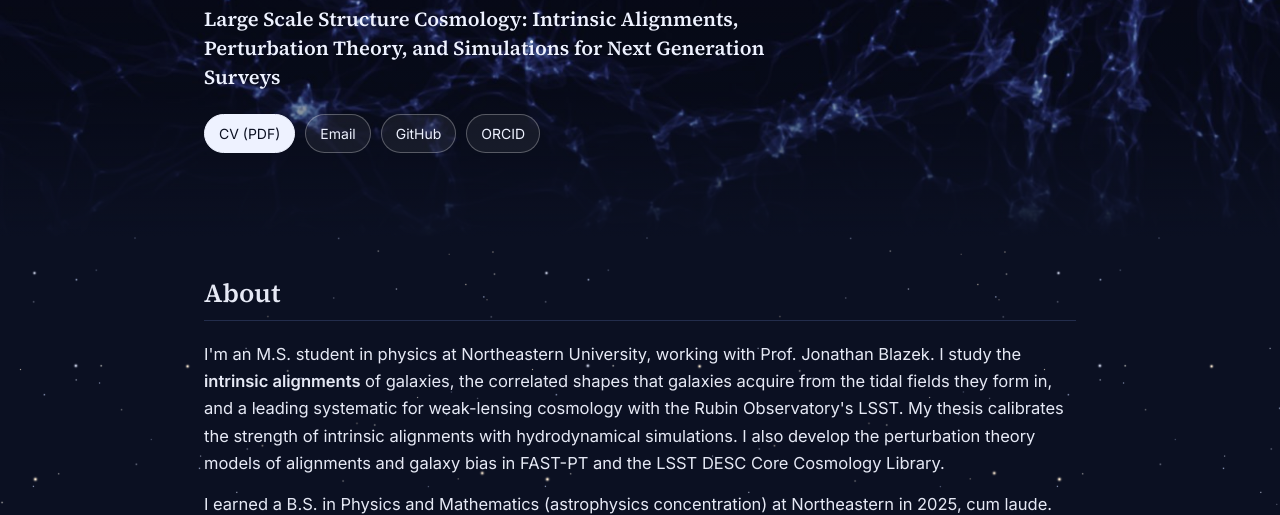
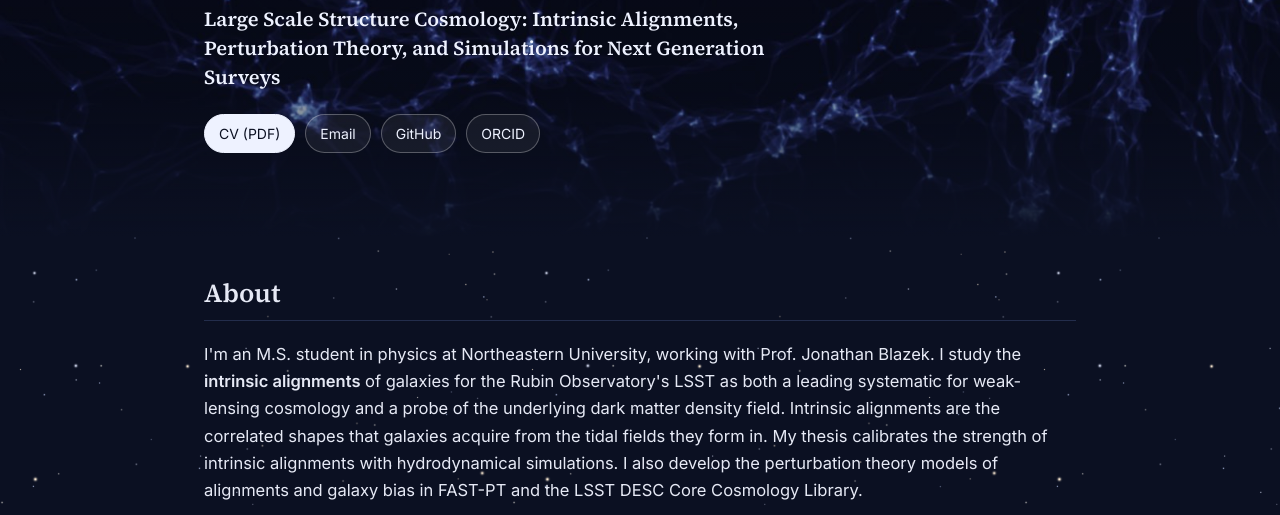
Before and after one commit to CarterDW/CarterDW.github.io, a plain HTML site: page index.html in a window 1280 px wide. Shown: the part 239-754 px from the top of the page. Drawn offline with Linux system fonts and the light colour scheme.

Commit message:
About: the user's own wording for the intrinsic-alignment sentences (systematic and probe of the dark matter field)
Co-Authored-By: Claude Opus 5.5 <noreply@anthropic.com>

```diff
--- a/index.html
+++ b/index.html
@@ -50,8 +50,9 @@
     <h2>About</h2>
     <p>
       I'm an M.S. student in physics at Northeastern University, working with Prof. Jonathan Blazek.
-      I study the <b>intrinsic alignments</b> of galaxies, the correlated shapes that galaxies acquire from the tidal
-      fields they form in, and a leading systematic for weak-lensing cosmology with the Rubin Observatory's LSST. My thesis
+      I study the <b>intrinsic alignments</b> of galaxies for the Rubin Observatory's LSST as both a leading systematic for
+      weak-lensing cosmology and a probe of the underlying dark matter density field. Intrinsic alignments are the correlated
+      shapes that galaxies acquire from the tidal fields they form in. My thesis
       calibrates the strength of intrinsic alignments with hydrodynamical simulations. I also develop the perturbation theory
       models of alignments and galaxy bias in FAST-PT and the LSST DESC Core Cosmology Library.
     </p>
```
